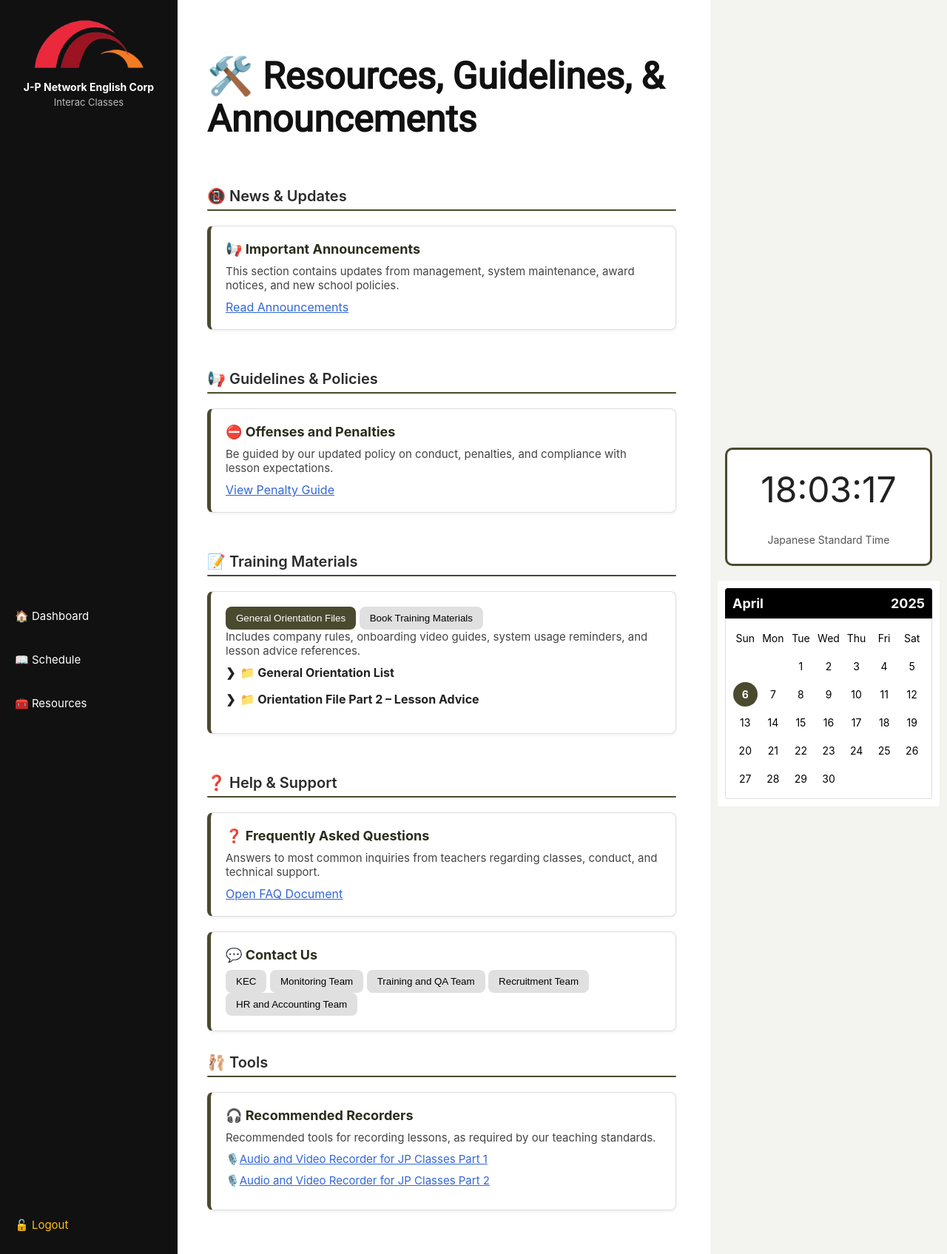
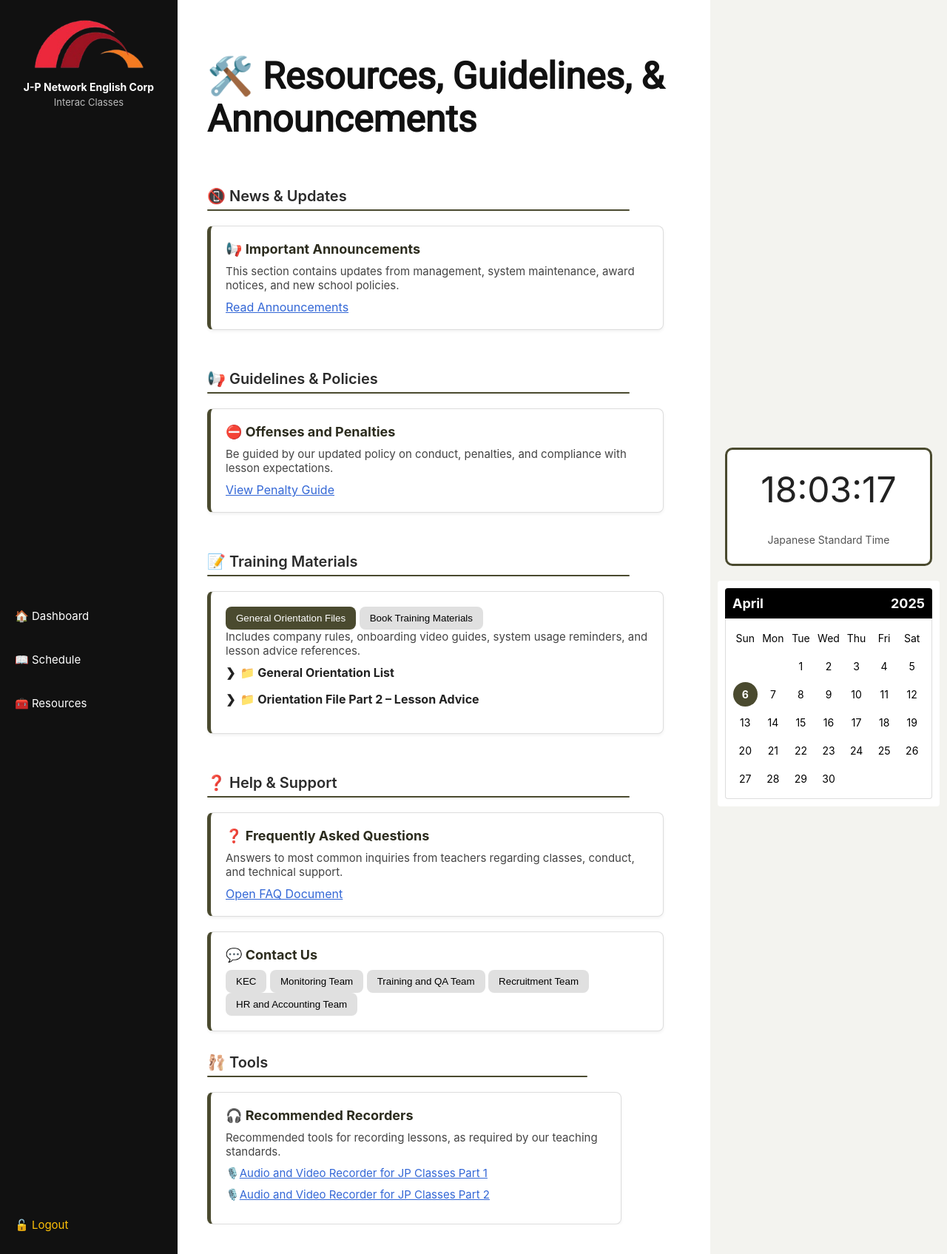
Before and after one commit to jp-interac-class/JPinterac, a PHP site: page /faq.php in a window 1280 px wide. Shown: the whole page at 74% size. Run offline with PHP 8.4, Linux system fonts and the light colour scheme; the visitor is signed in with stand-in values (Sample User, id 1).

Commit message:
Fixed the width of the block

```diff
--- a/faq.css
+++ b/faq.css
@@ -121,12 +121,12 @@ html, body {
 .main-scroll::-webkit-scrollbar {
   width: 6px;
 }
-
 .main-scroll::-webkit-scrollbar-thumb {
   background-color: #bbb;
   border-radius: 4px;
 }
 
+/* HEADER */
 h1 {
   font-family: 'Roboto', cursive;
   font-size: 50px;
@@ -136,8 +136,8 @@ h1 {
 
 /* SECTION HEADER */
 .faq-section {
-  max-width: 680px;
-  width: 100%;
+  max-width: 90%; /* ✅ Widen but not 100% */
+  width: 90%;
 }
 
 .faq-section-header {
@@ -151,7 +151,7 @@ h1 {
   gap: 10px;
 }
 
-/* UNIFIED DIVIDER */
+/* DIVIDER */
 .faq-divider-short {
   display: block;
   width: 100%;
@@ -161,7 +161,7 @@ h1 {
   margin: 6px 0 20px;
 }
 
-/* FAQ CONTENT AREA */
+/* FAQ CONTAINER */
 .faq-container {
   display: flex;
   flex-direction: column;
@@ -169,7 +169,7 @@ h1 {
   flex: 1;
 }
 
-/* FAQ ITEM DESIGN */
+/* FAQ ITEM */
 .faq-item {
   background: #ffffff;
   border: 1px solid #ddd;
@@ -177,10 +177,12 @@ h1 {
   border-radius: 8px;
   padding: 20px;
   box-shadow: 0 2px 4px rgba(0, 0, 0, 0.06);
+  width: 100%;
+  max-width: 100%;
 }
 
 .faq-item + .faq-item {
-  margin-top: 20px; /* ✅ space between FAQ bubbles */
+  margin-top: 20px;
 }
 
 .faq-item h3 {
@@ -208,16 +210,17 @@ h1 {
   text-decoration: none;
 }
 
-/* TABS FOR TRAINING MATERIALS */
+/* TABS (TRAINING + CONTACT US) */
 .tabbed-container {
   margin-top: 10px;
+  width: 100%;
 }
 
 .tabs {
   display: flex;
+  flex-wrap: wrap;
   gap: 10px;
   margin-bottom: 12px;
-  flex-wrap: wrap;
 }
 
 .tab-button {
@@ -228,6 +231,8 @@ h1 {
   cursor: pointer;
   font-weight: 500;
   transition: background-color 0.2s ease;
+  white-space: nowrap;
+  flex-shrink: 0;
 }
 
 .tab-button.active {
@@ -268,7 +273,6 @@ h1 {
   flex-direction: column;
   justify-content: center;
   align-items: center;
-  font-family: 'Inter', sans-serif;
   background-color: #fff;
   padding: 30px 10px;
   border: 3px solid #4a4a2f;
```
